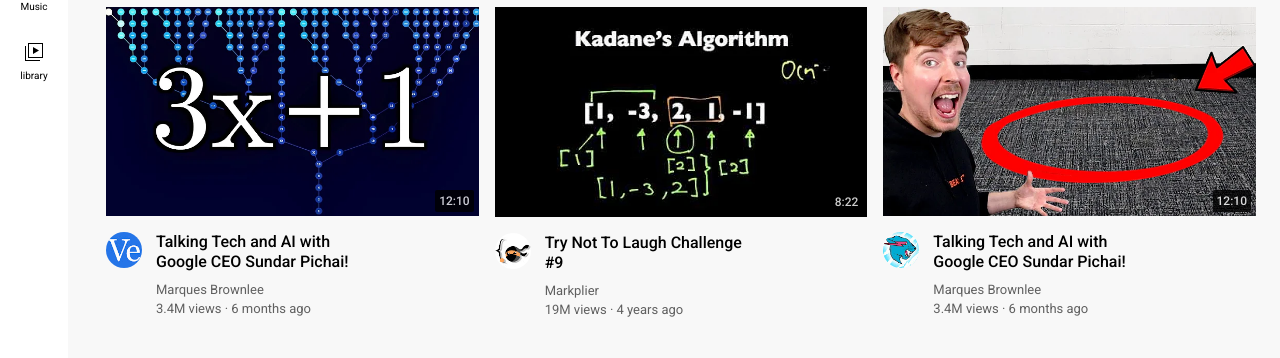
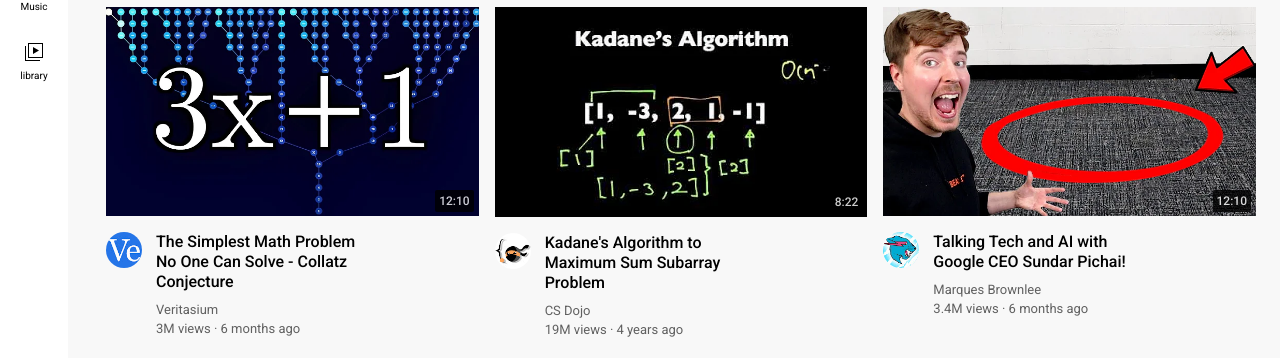
Before and after one commit to tanaymitra98/YOUTUBE-CLONE, a plain HTML site: page index.html in a window 1280 px wide. Shown: the part 411-769 px from the top of the page. Drawn offline with Linux system fonts and the light colour scheme.

Commit message:
Update index.html

```diff
--- a/index.html
+++ b/index.html
@@ -126,9 +126,9 @@
 
         <div class="video-info-grid">
           <div class="channel-picture"><img class ="profile-picture" src="profile-pictures/channel-4.jpeg"></div>
-          <div class="video-info"><p class="video-title">Talking Tech and AI with Google CEO Sundar Pichai!</p>
-        <p class="video-author">Marques Brownlee</p>
-        <p class="video-stats">3.4M views · 6 months ago</p></div>
+          <div class="video-info"><p class="video-title">The Simplest Math Problem No One Can Solve - Collatz Conjecture</p>
+        <p class="video-author">Veritasium</p>
+        <p class="video-stats">3M views · 6 months ago</p></div>
 
 
         </div>
@@ -142,8 +142,8 @@
 
         <div class="video-info-grid">
           <div class="channel-picture"><img class ="profile-picture" src="profile-pictures/channel-5.jpeg"></div>
-          <div class="video-info"><p class="video-title">Try Not To Laugh Challenge #9</p>
-        <p class="video-author">Markplier</p>
+          <div class="video-info"><p class="video-title">Kadane's Algorithm to Maximum Sum Subarray Problem</p>
+        <p class="video-author">CS Dojo</p>
         <p class="video-stats">19M views · 4 years ago</p></div>
 
 
```
